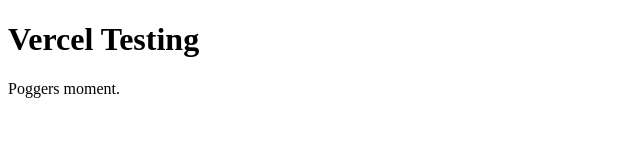
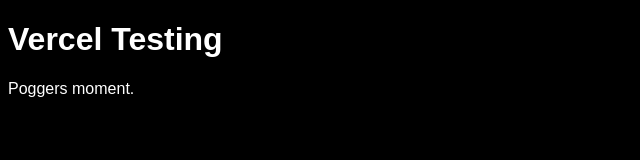
Before and after one commit to notandre4ik3/vercel-testing, a plain HTML site: page index.html in a window 1280 px wide. Shown: the whole page, without its empty margins (0-640 px from the left). Drawn offline with Linux system fonts and the light colour scheme.

Commit message:
Update drip
We now have dark mode

```diff
--- a/index.html
+++ b/index.html
@@ -3,6 +3,13 @@
 	<head>
 		<meta charset="UTF-8">
 		<title>Vercel Testing</title>
+		<style>
+			html, body {
+				font-family: sans-serif;
+				background-color: #000000;
+				color: #ffffff;
+			}
+		</style>
 	</head>
 	<body>
 		<h1>Vercel Testing</h1>
```
